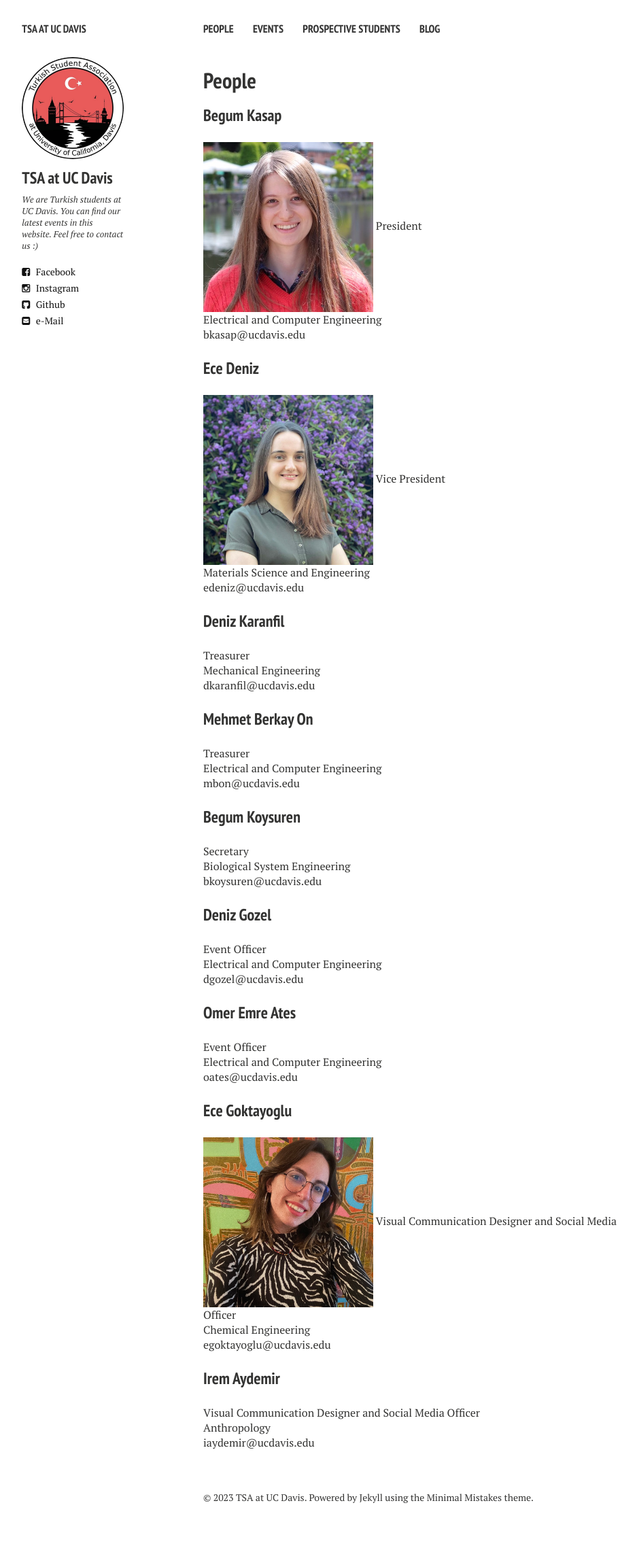
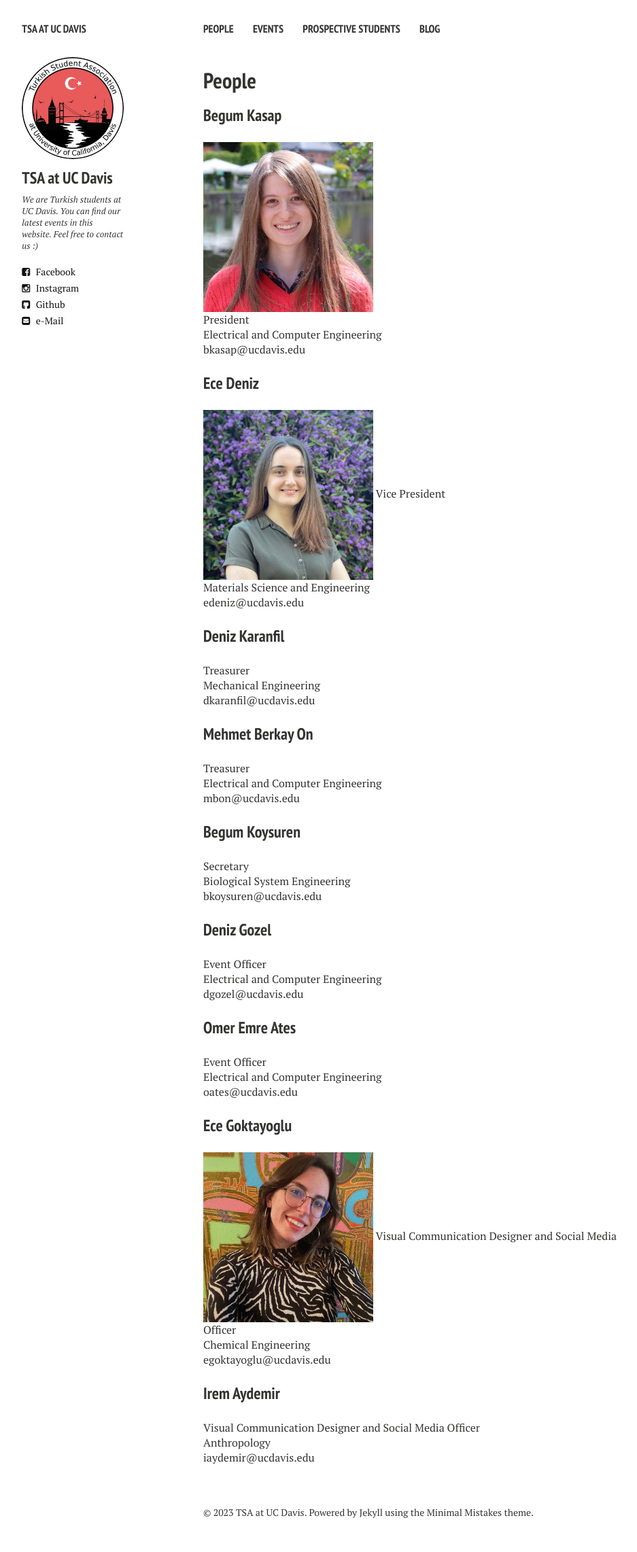
Before and after one commit to tsaatucdavis/tsaatucdavis.github.io, a Jekyll site: the page built from people.md, in a window 1280 px wide. Shown: the whole page at 68% size, without its empty margins (21-958 px from the left). Built offline with Jekyll 4.4.1, drawn with Linux system fonts in a browser that asks for light colours; nearby versions of some CDN libraries; before the commit the page ends 2261 px from its top, so only the background shows below that.

Commit message:
Update people.md

```diff
--- a/people.md
+++ b/people.md
@@ -8,7 +8,7 @@
 ---
 
 ### Begum Kasap
-<img align="middle" width="250" src="{{ site.url }}/images/Begum.JPEG" alt="...">
+<img align="middle" width="250" src="{{ site.url }}/images/Begum.JPEG" alt="..."> <br/>
 President <br/>
 Electrical and Computer Engineering <br/>
 bkasap@ucdavis.edu <br/>
```
